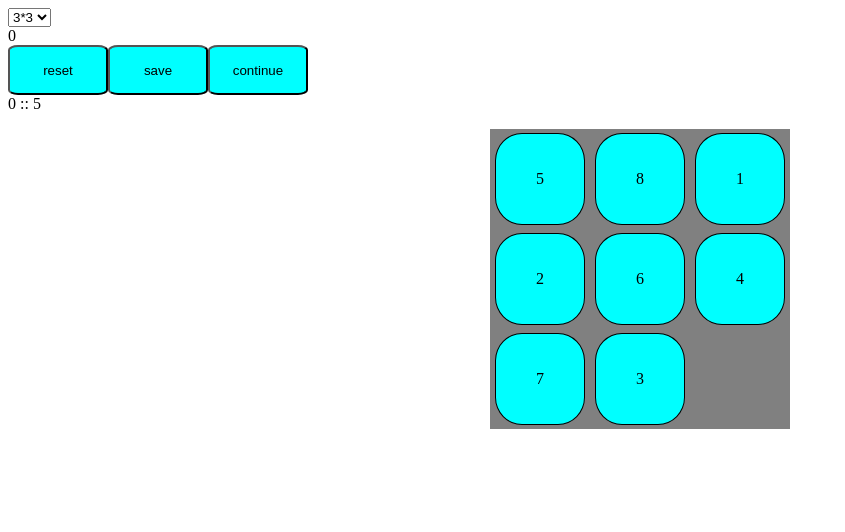
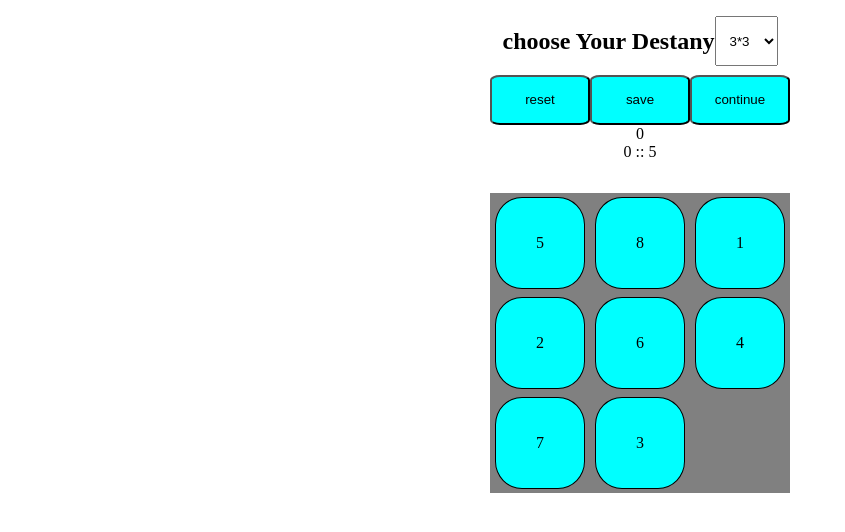
Before and after one commit to bobrovsi1988/gem-puzzle, a plain HTML site: page gem-puzzle/index.html in a window 1280 px wide. Shown: the whole page, without its empty margins (0-845 px from the left). Drawn offline with Linux system fonts and the light colour scheme.

Commit message:
feat:some css

```diff
--- a/gem-puzzle/script.js
+++ b/gem-puzzle/script.js
@@ -12,16 +12,18 @@ properties :{
 },
 init(){
 
-    console.log(document.getElementById("timer")),
+
+    //console.log(document.getElementById("timer")),
 
    document.body.innerHTML="";
    document.body.appendChild(this._chooseYourDestany());
+   document.body.appendChild(this._createMenu());
    document.getElementById("Select1").options.selectedIndex = this.properties.size-3;
     document.body.appendChild(this.countMoveEl()),
-    document.body.appendChild(this._reset()),
-    document.body.appendChild(this._save()),
+    // document.body.appendChild(this._reset()),
+    // document.body.appendChild(this._save()),
 
-    document.body.append(this._continue()),
+    // document.body.append(this._continue()),
    document.body.appendChild(this._timer()),
    document.body.appendChild(this._winList()),
 
@@ -29,6 +31,14 @@ init(){
 
 
 
+},
+_createMenu(){
+    let menu = document.createElement("div");
+    menu.classList.add("menu");
+    menu.appendChild(this._reset());
+    menu.appendChild(this._save());
+    menu.appendChild(this._continue());
+    return menu;
 },
 countMoveEl(){
     let count =document.createElement("div");
@@ -248,11 +258,11 @@ _victory(){
     }
 },
 _chooseYourDestany(){
-    var size = document.createElement('select');
-    size.name = 'drop1';
+    let size = document.createElement('select');
+    //size.name = 'drop1';
     size.id = 'Select1';
 
-    var options = [
+    let options = [
       "3*3",
       "4*4",
       "5*5",
@@ -276,18 +286,25 @@ _chooseYourDestany(){
         this.init();
         console.log(size.value);
     })
-    return size;
+
+    let div =document.createElement("div");
+    div.classList.add("sizeArena");
+    div.innerHTML="<h2>choose Your Destany</h2>";
+    div.appendChild(size);
+    return div;
 },
 _winList(){
+    let div =document.createElement('div');
+    div.innerHTML = "<h3>Winners</h3>"
     let list = document.createElement("ol");
-    list.setAttribute("id", "winlist");
+    div.setAttribute("id", "winlist");
     if(localStorage.getItem("winners")===null){return list};
     let arr = localStorage.getItem("winners").split(',').slice(1, 6);
-    console.log("array  "+ arr[0]);
-    //arr.shift();
+    //console.log("array  "+ arr[0]);
+
 
     arr.sort((a, b)=>{
-        console.log(+a.split(" ")[0]);
+       // console.log(+a.split(" ")[0]);
         return (+a.split(" ")[0])-(+b.split(" ")[0]);
     });
     arr.forEach((winner)=>{
@@ -296,7 +313,8 @@ _winList(){
         list.appendChild(li);
        // console.log(winner.split(" ")[0]);
     })
-    return list
+    div.appendChild(list);
+    return div
 }
 
 }
--- a/gem-puzzle/style.css
+++ b/gem-puzzle/style.css
@@ -49,6 +49,28 @@
     padding: 10px;
 
 }
-body{
+.menu{
+
 
 }
+#winlist{
+    text-align: center;
+
+
+    align-self: end;
+}
+.sizeArena{
+    display: flex;
+    align-items: center;
+}
+#Select1{
+    padding: 10px;
+    height: 50px;
+}
+body{
+    display: flex;
+    flex-direction: column;
+    justify-content: center;
+    align-items: center;
+
+}
```
